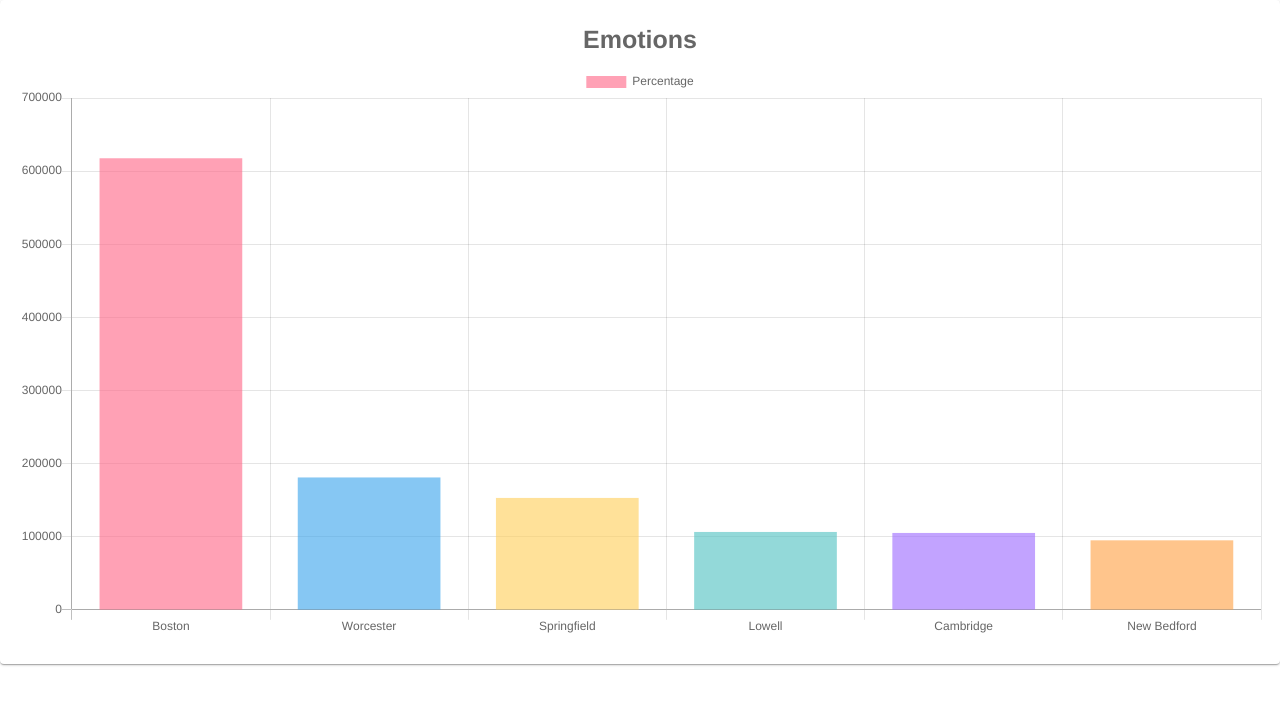
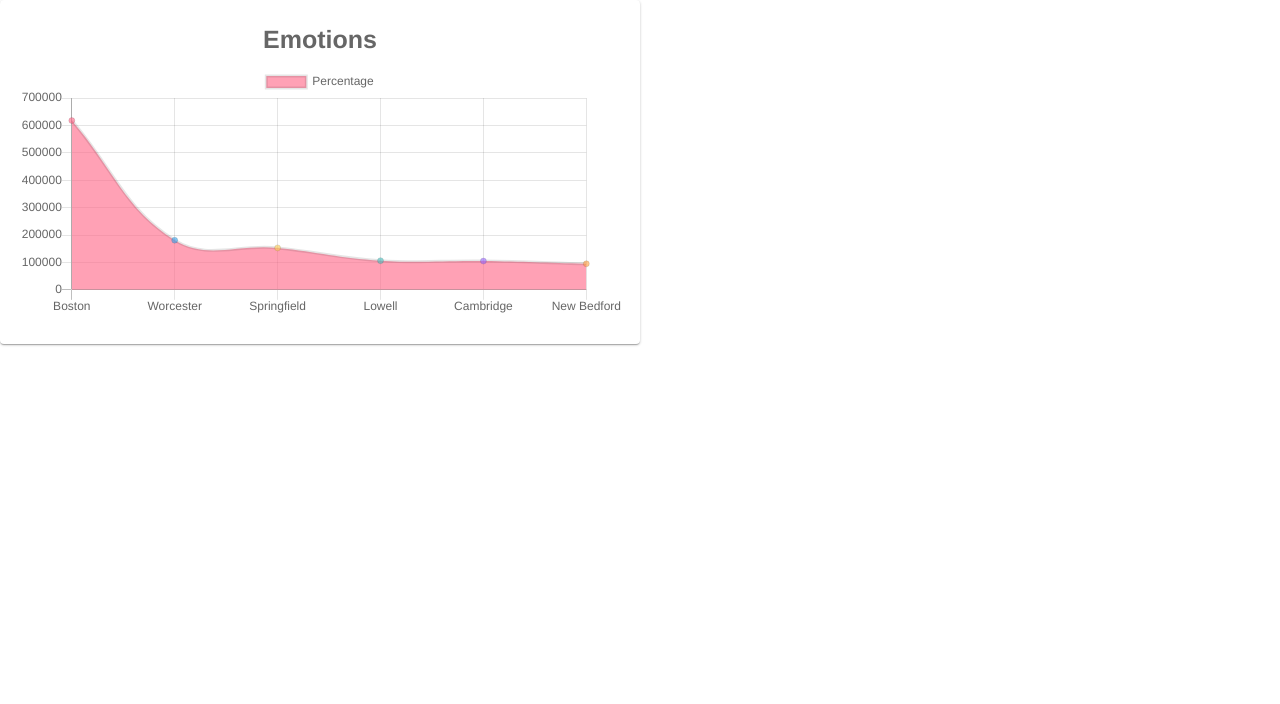
Before and after one commit to laksh22/S.A.D.F.A.C.E., a React (Create React App) app in the folder dashboard/: page / in a window 1280 px wide. Shown: the top 704 px of the page. Built offline with nearby package versions, Linux system fonts and the light colour scheme.

Commit message:
Make graph card fit video size

```diff
--- a/dashboard/src/components/emotionchart.js
+++ b/dashboard/src/components/emotionchart.js
@@ -7,6 +7,7 @@ import CardContent from "@material-ui/core/CardContent";
 import Button from "@material-ui/core/Button";
 import Typography from "@material-ui/core/Typography";
 import { Bar, Line } from "react-chartjs-2";
+import "../emotionchart.css";
 
 const styles = {
   card: {
@@ -25,7 +26,7 @@ const styles = {
   }
 };
 
-class EmotionChart extends Component {
+class EmotionGraph extends Component {
   constructor(props) {
     super(props);
 
@@ -67,10 +68,8 @@ class EmotionChart extends Component {
 
   render() {
     return (
-      <Card className={styles.card}>
-        <CardContent>
       <div className="chart">
-            <Bar
+        <Line
           data={this.state.chartData}
           options={{
             title: {
@@ -81,10 +80,24 @@ class EmotionChart extends Component {
           }}
         />
       </div>
+    );
+  }
+}
+
+function EmotionChart(props) {
+  const { classes } = props;
+
+  return (
+    <Card className={classes.card}>
+      <CardContent>
+        <EmotionGraph />
       </CardContent>
     </Card>
   );
 }
-}
 
-export default EmotionChart;
+EmotionChart.propTypes = {
+  classes: PropTypes.object.isRequired
+};
+
+export default withStyles(styles)(EmotionChart);
--- /dev/null
+++ b/dashboard/src/emotionchart.css
@@ -0,0 +1,3 @@
+.emotionCard {
+  width: 100;
+}
```
Also changed, not shown: 1 other file (tests, documents, lock files or other folders). Lines whose indentation alone changed are shown as unchanged.
